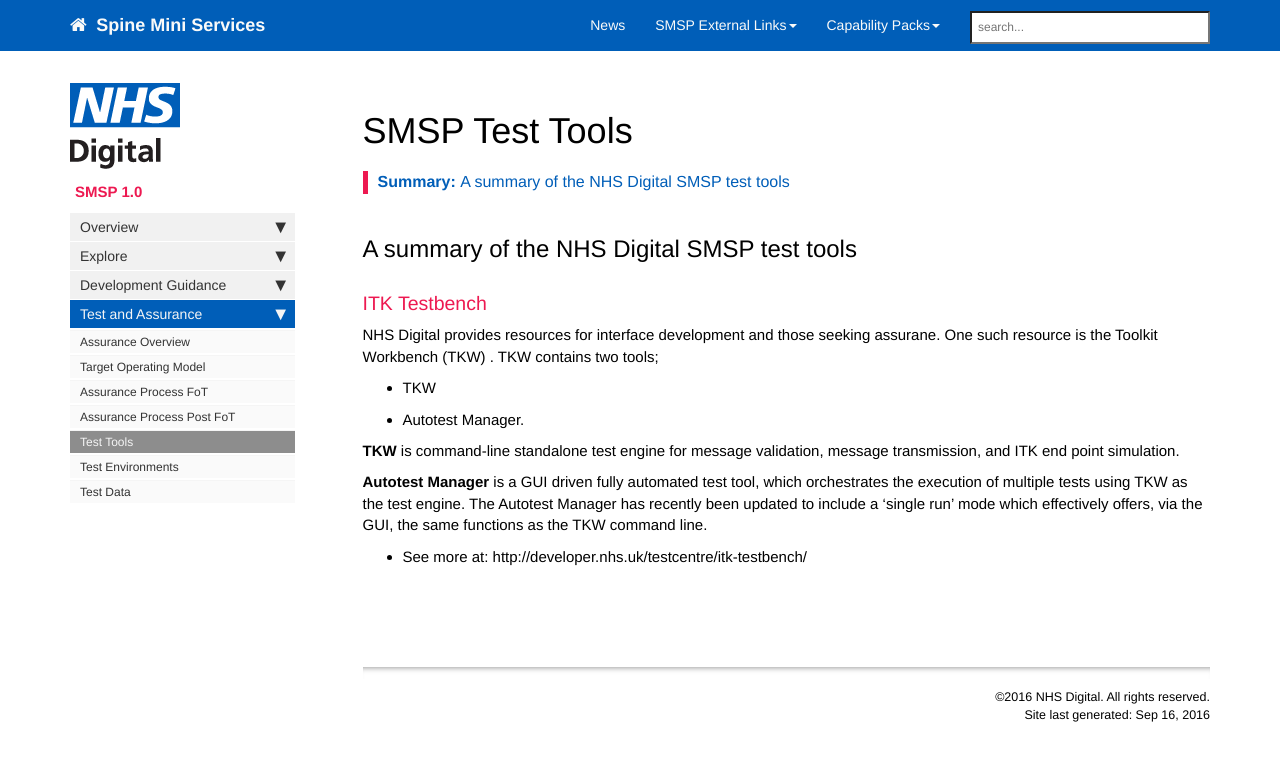
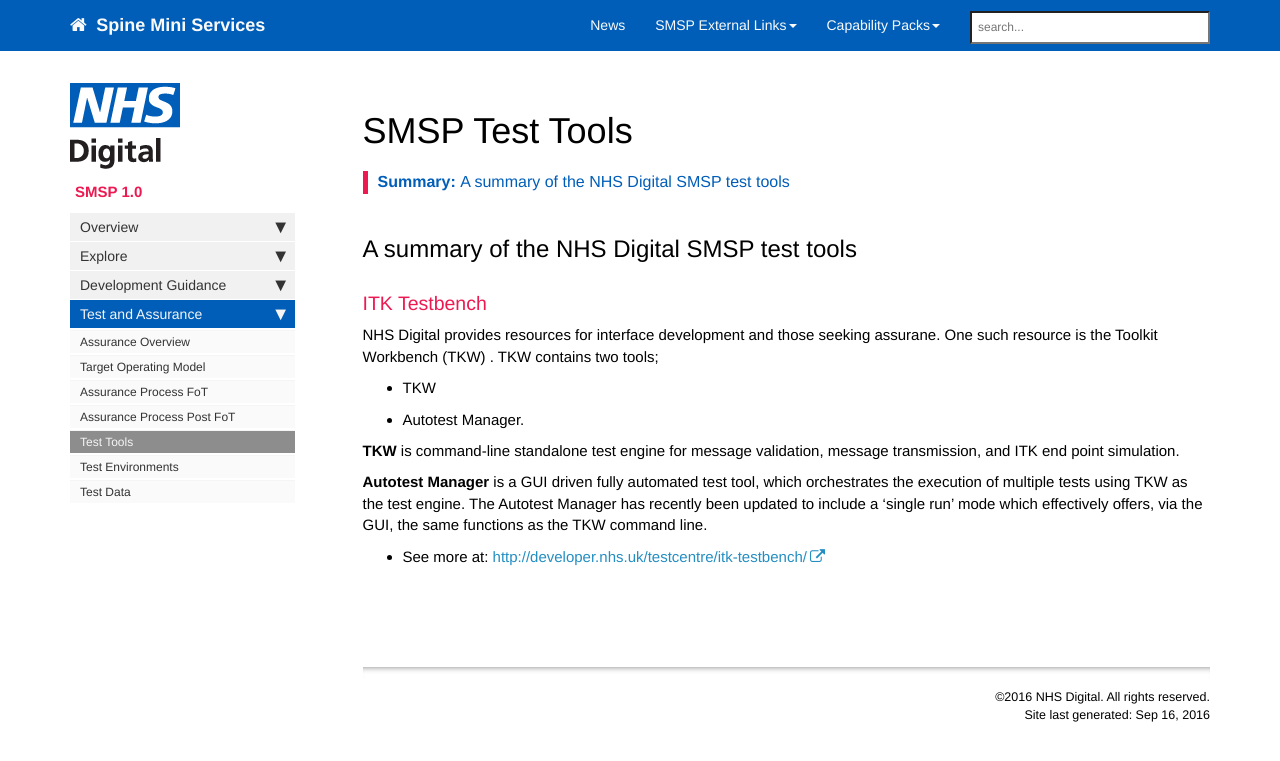
Before and after one commit to dobsonrd/smsp, a Jekyll site: the page built from pages/smsp/smsp_test_tools.md, in a window 1280 px wide. Shown: the top 761 px of the page. Built offline with Jekyll 4.4.1, drawn with Linux system fonts in a browser that asks for light colours; nearby versions of some CDN libraries; comment, search, counter and statistics services are not loaded; part of the change alters nothing that is shown.

```diff
--- a/pages/smsp/smsp_test_tools.md
+++ b/pages/smsp/smsp_test_tools.md
@@ -21,6 +21,6 @@ TKW contains two tools;
 
 **Autotest Manager** is a GUI driven fully automated test tool, which orchestrates the execution of multiple tests using TKW as the test engine. The Autotest Manager has recently been updated to include a ‘single run’ mode which effectively offers, via the GUI, the same functions as the TKW command line.
 
-- See more at: http://developer.nhs.uk/testcentre/itk-testbench/
+- See more at: [http://developer.nhs.uk/testcentre/itk-testbench/](http://developer.nhs.uk/testcentre/itk-testbench/)
 
 {% include links.html %}
```
